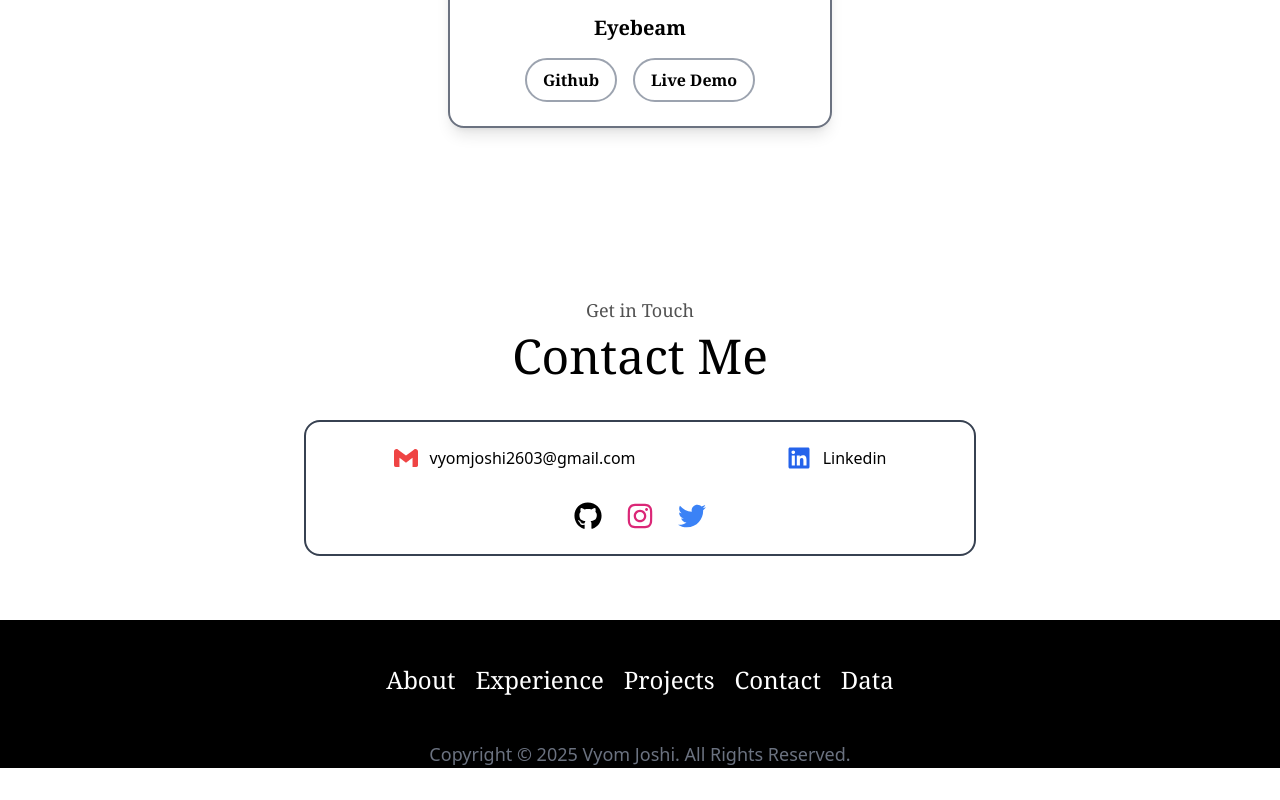
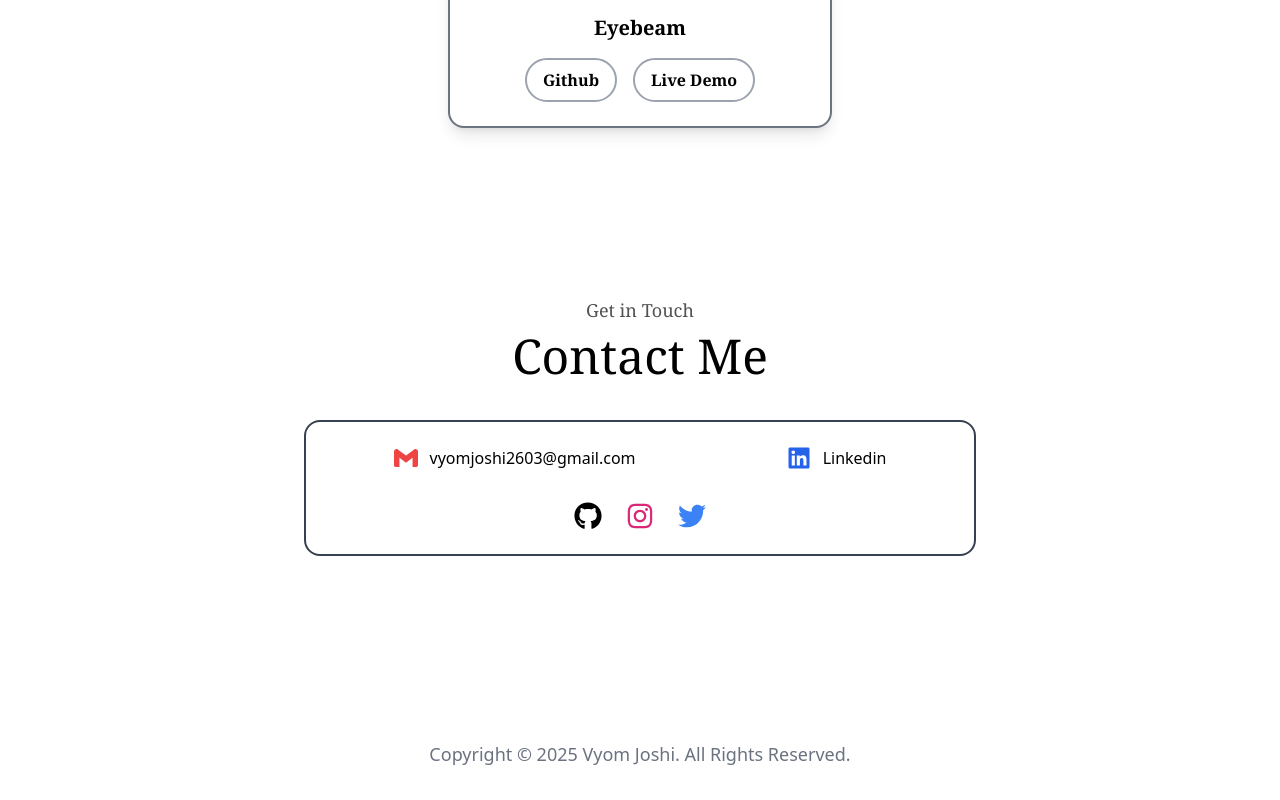
Before and after one commit to Vyom2663/Vyom-Portfolio, a Next.js app: page / in a window 1280 px wide. Shown: the part 3097-3897 px from the top of the page. Built offline with nearby package versions, Linux system fonts and the light colour scheme.

Commit message:
footer dark mode

```diff
--- a/app/component/Footer.tsx
+++ b/app/component/Footer.tsx
@@ -3,7 +3,7 @@ import Link from "next/link";
 
 export const Footer = () => {
   return (
-    <div className="w-full bg-black text-white">
+    <div className="w-full bg-white dark:bg-black text-white">
       <div className="flex-1 p-6 sm:p-11 items-center">
         <ul className="flex flex-wrap justify-center text-lg sm:text-2xl space-x-4 sm:space-x-5 font-serif">
           <li className="hover:underline underline-offset-8 hover:text-gray-400 duration-500">
```
